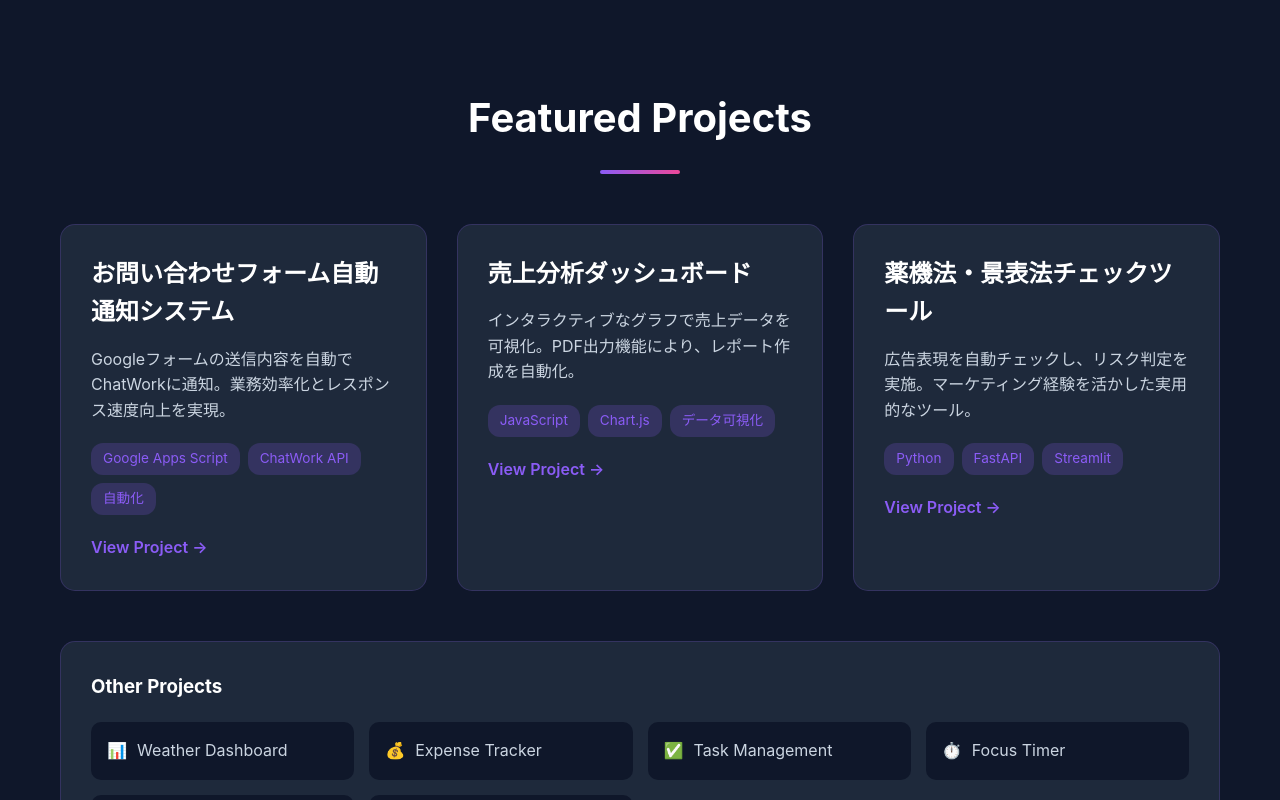
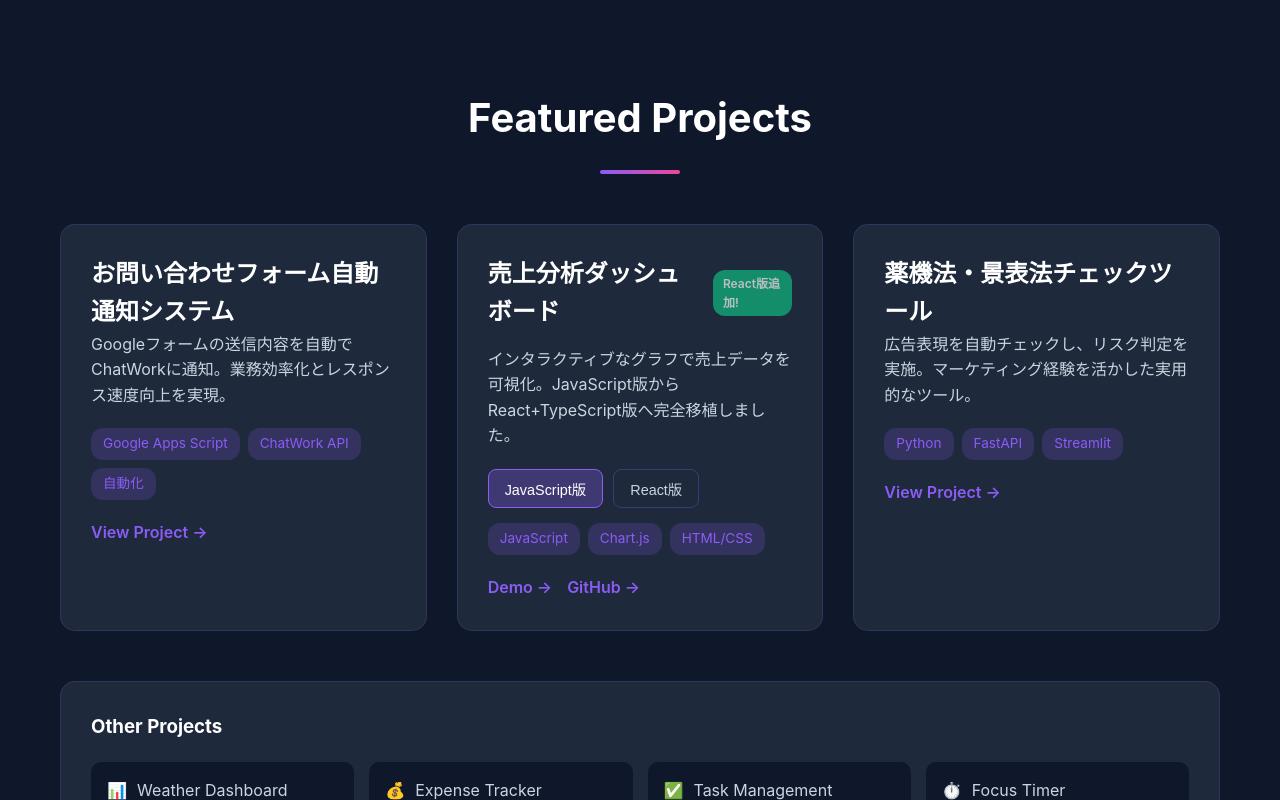
Before and after one commit to SE0831/SE0831.github.io, a plain HTML site: page index.html in a window 1280 px wide. Shown: the part 880-1680 px from the top of the page. Drawn offline with Linux system fonts and the light colour scheme.

Commit message:
Update index.html

```diff
--- a/index.html
+++ b/index.html
@@ -19,6 +19,7 @@
             --gray: #1e293b;
             --light-gray: #cbd5e1;
             --text: #ffffff;
+            --success: #10b981;
         }
 
         body {
@@ -160,6 +161,11 @@
             border: 1px solid rgba(139, 92, 246, 0.3);
         }
 
+        .skill-tag.new {
+            border-color: var(--success);
+            background: rgba(16, 185, 129, 0.1);
+        }
+
         /* プロジェクト */
         .projects-grid {
             display: grid;
@@ -200,16 +206,68 @@
             transform: scaleX(1);
         }
 
+        .project-header {
+            display: flex;
+            align-items: center;
+            gap: 10px;
+            margin-bottom: 15px;
+        }
+
         .project-card h3 {
             font-size: 1.5rem;
-            margin-bottom: 15px;
             color: #ffffff;
+        }
+
+        .badge-new {
+            background: var(--success);
+            color: white;
+            padding: 4px 10px;
+            border-radius: 12px;
+            font-size: 0.75rem;
+            font-weight: 600;
+            animation: pulse 2s ease-in-out infinite;
+        }
+
+        @keyframes pulse {
+            0%, 100% { opacity: 1; }
+            50% { opacity: 0.7; }
         }
 
         .project-card p {
             color: var(--light-gray);
             margin-bottom: 20px;
             font-size: 1rem;
+        }
+
+        .version-selector {
+            display: flex;
+            gap: 10px;
+            margin-bottom: 15px;
+        }
+
+        .version-tab {
+            padding: 8px 16px;
+            border-radius: 8px;
+            border: 1px solid rgba(139, 92, 246, 0.3);
+            background: transparent;
+            color: var(--light-gray);
+            cursor: pointer;
+            transition: all 0.3s ease;
+            font-size: 0.9rem;
+        }
+
+        .version-tab.active {
+            background: rgba(139, 92, 246, 0.3);
+            border-color: var(--primary);
+            color: var(--text);
+        }
+
+        .version-content {
+            display: none;
+        }
+
+        .version-content.active {
+            display: block;
         }
 
         .tech-stack {
@@ -225,6 +283,12 @@
             border-radius: 12px;
             font-size: 0.85rem;
             color: var(--primary);
+        }
+
+        .project-links {
+            display: flex;
+            gap: 15px;
+            flex-wrap: wrap;
         }
 
         .project-link {
@@ -348,6 +412,8 @@
                 </div>
                 <div class="skills">
                     <span class="skill-tag">JavaScript</span>
+                    <span class="skill-tag new">React</span>
+                    <span class="skill-tag new">TypeScript</span>
                     <span class="skill-tag">Python</span>
                     <span class="skill-tag">Google Apps Script</span>
                     <span class="skill-tag">FastAPI</span>
@@ -380,16 +446,49 @@
                 </div>
 
                 <div class="project-card fade-in" style="animation-delay: 0.1s;">
+                    <div class="project-header">
                         <h3>売上分析ダッシュボード</h3>
-                    <p>インタラクティブなグラフで売上データを可視化。PDF出力機能により、レポート作成を自動化。</p>
+                        <span class="badge-new">React版追加!</span>
+                    </div>
+                    <p>インタラクティブなグラフで売上データを可視化。JavaScript版からReact+TypeScript版へ完全移植しました。</p>
+
+                    <div class="version-selector">
+                        <button class="version-tab active" onclick="switchVersion(this, 'js')">JavaScript版</button>
+                        <button class="version-tab" onclick="switchVersion(this, 'react')">React版</button>
+                    </div>
+
+                    <div id="js-version" class="version-content active">
                         <div class="tech-stack">
                             <span class="tech">JavaScript</span>
                             <span class="tech">Chart.js</span>
-                        <span class="tech">データ可視化</span>
+                            <span class="tech">HTML/CSS</span>
                         </div>
+                        <div class="project-links">
+                            <a href="https://se0831.github.io/sales-analytics-dashboard/" class="project-link" target="_blank">
+                                Demo →
+                            </a>
                             <a href="https://github.com/SE0831/sales-analytics-dashboard" class="project-link" target="_blank">
-                        View Project →
+                                GitHub →
                             </a>
+                        </div>
+                    </div>
+
+                    <div id="react-version" class="version-content">
+                        <div class="tech-stack">
+                            <span class="tech">React</span>
+                            <span class="tech">TypeScript</span>
+                            <span class="tech">Chart.js</span>
+                            <span class="tech">Hooks</span>
+                        </div>
+                        <p style="font-size: 0.9rem; color: var(--light-gray); margin-bottom: 15px;">
+                            JavaScript版を完全移植。型安全性とコンポーネント設計を実践しました。
+                        </p>
+                        <div class="project-links">
+                            <a href="https://github.com/SE0831/sales-dashboard-react" class="project-link" target="_blank">
+                                GitHub →
+                            </a>
+                        </div>
+                    </div>
                 </div>
 
                 <div class="project-card fade-in" style="animation-delay: 0.2s;">
@@ -443,5 +542,29 @@
             <p>&copy; 2024 Seiji Yamano. All rights reserved.</p>
         </div>
     </footer>
+
+    <script>
+        function switchVersion(button, version) {
+            // すべてのタブを非アクティブに
+            document.querySelectorAll('.version-tab').forEach(tab => {
+                tab.classList.remove('active');
+            });
+
+            // すべてのコンテンツを非表示に
+            document.querySelectorAll('.version-content').forEach(content => {
+                content.classList.remove('active');
+            });
+
+            // クリックされたタブをアクティブに
+            button.classList.add('active');
+
+            // 対応するコンテンツを表示
+            if (version === 'js') {
+                document.getElementById('js-version').classList.add('active');
+            } else {
+                document.getElementById('react-version').classList.add('active');
+            }
+        }
+    </script>
 </body>
 </html>
```
Lines whose indentation alone changed are shown as unchanged.
